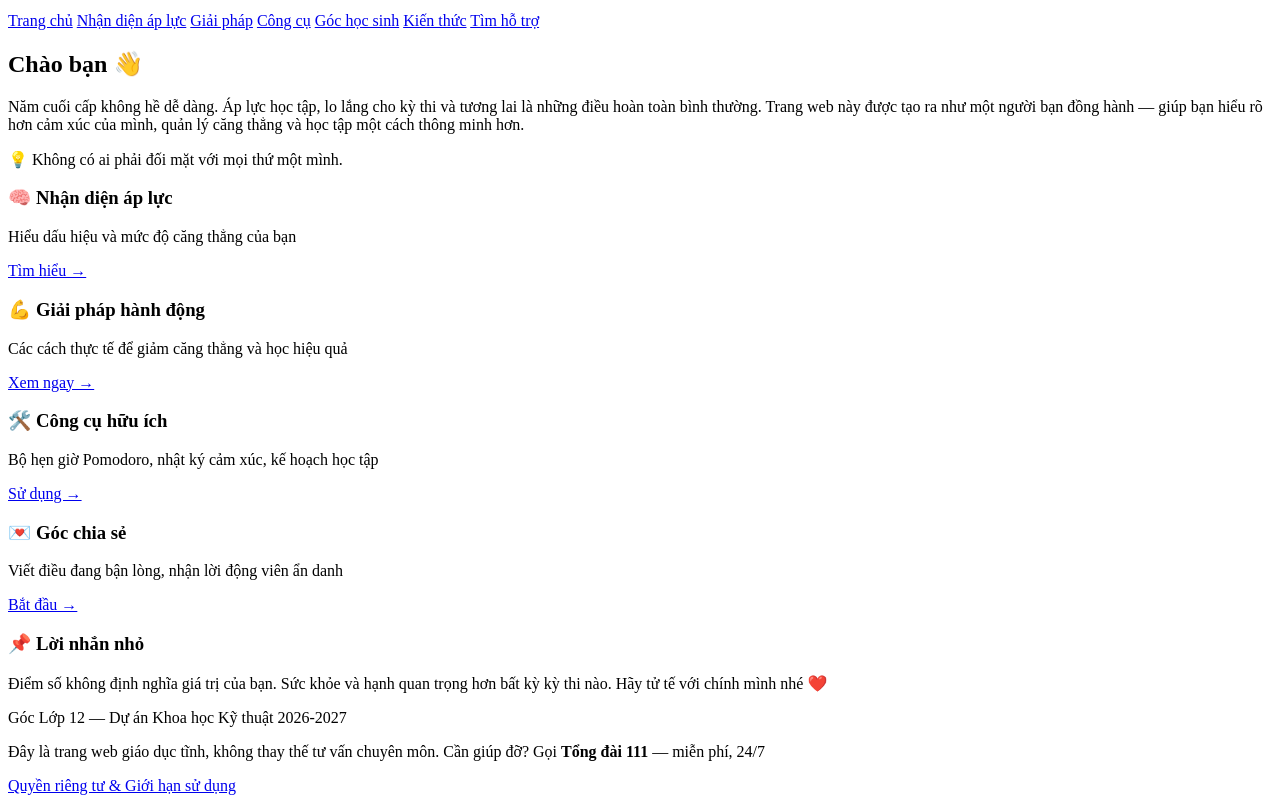
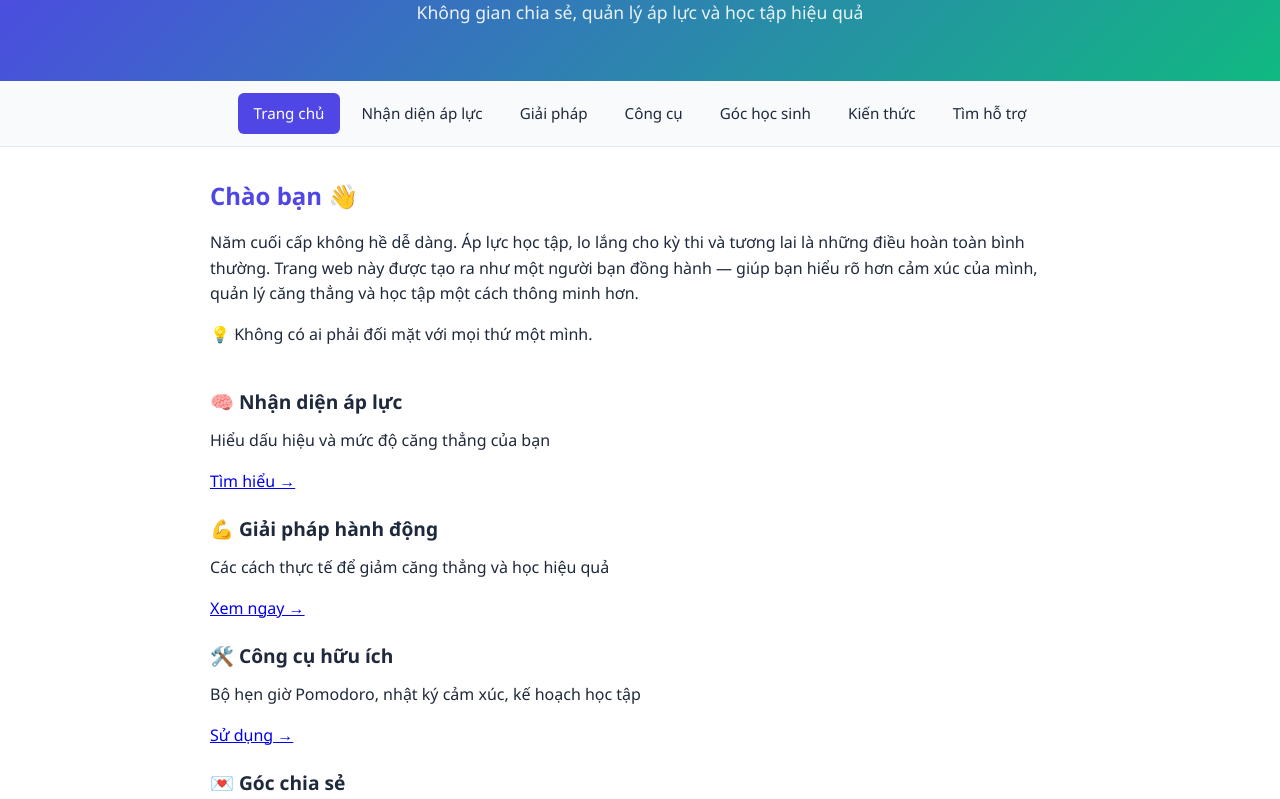
Before and after one commit to NguyenTheNamKhanh/web-khkt, a plain HTML site: page index.html in a window 1280 px wide. Shown: the part 103-902 px from the top of the page. Drawn offline with Linux system fonts and the light colour scheme; files that its build step writes are made by us from their sources.

Commit message:
Update style.css

```diff
--- a/assets/css/assets/css/style.css
+++ b/assets/css/assets/css/style.css
@@ -1,21 +1,129 @@
-.hero-actions {
-    align-items: stretch;
-    flex-direction: column;
-  }
+/* ===== CÀI ĐẶT CHUNG ===== */
+:root {
+    --primary: #4f46e5;
+    --primary-dark: #4338ca;
+    --secondary: #10b981;
+    --accent: #f59e0b;
+    --danger: #ef4444;
+    --light: #f8fafc;
+    --dark: #1e293b;
+    --gray: #64748b;
+    --bg: #ffffff;
+    --card-bg: #f8fafc;
+    --border: #e2e8f0;
+    --shadow: 0 2px 8px rgba(0,0,0,0.08);
+}
 
-  .hero-actions .btn,
-  .hero-actions .button {
-    width: 100%;
-  }
+[data-theme="dark"] {
+    --primary: #818cf8;
+    --secondary: #34d399;
+    --accent: #fbbf24;
+    --bg: #0f172a;
+    --card-bg: #1e293b;
+    --dark: #f1f5f9;
+    --gray: #94a3b8;
+    --border: #334155;
+    --shadow: 0 2px 8px rgba(0,0,0,0.3);
+}
 
-  .topic-card,
-  .info-card,
-  .content-card,
-  .tool-card {
-    padding: 20px;
-  }
+* {
+    box-sizing: border-box;
+    margin: 0;
+    padding: 0;
+}
 
-  .brand-text span {
-    font-size: 10px;
-  }
+body {
+    font-family: 'Segoe UI', Arial, sans-serif;
+    line-height: 1.6;
+    color: var(--dark);
+    background-color: var(--bg);
+    transition: background-color 0.3s ease, color 0.3s ease;
 }
+
+.container {
+    max-width: 900px;
+    margin: 0 auto;
+    padding: 0 20px;
+}
+
+/* ===== TIÊU ĐỀ ===== */
+.hero, .mini-hero {
+    background: linear-gradient(135deg, var(--primary) 0%, var(--secondary) 100%);
+    color: white;
+    padding: 40px 20px;
+    text-align: center;
+}
+
+.hero h1, .mini-hero h1 {
+    font-size: 2rem;
+    margin-bottom: 10px;
+}
+
+.subhead {
+    font-size: 1.1rem;
+    opacity: 0.9;
+}
+
+/* ===== ĐIỀU HƯỚNG ===== */
+.main-nav {
+    background: var(--card-bg);
+    border-bottom: 1px solid var(--border);
+    position: sticky;
+    top: 0;
+    z-index: 100;
+}
+
+.main-nav .container {
+    display: flex;
+    flex-wrap: wrap;
+    gap: 5px;
+    padding: 12px 20px;
+    justify-content: center;
+}
+
+.main-nav a {
+    padding: 8px 16px;
+    border-radius: 6px;
+    text-decoration: none;
+    color: var(--dark);
+    font-size: 0.95rem;
+    transition: all 0.2s;
+}
+
+.main-nav a:hover {
+    background: rgba(79, 70, 229, 0.1);
+    color: var(--primary);
+}
+
+.main-nav a.active {
+    background: var(--primary);
+    color: white;
+}
+
+/* ===== NỘI DUNG CHÍNH ===== */
+main.container {
+    padding: 30px 20px 60px;
+}
+
+section {
+    margin-bottom: 40px;
+}
+
+h2 {
+    font-size: 1.5rem;
+    margin-bottom: 15px;
+    color: var(--primary);
+}
+
+h3 {
+    font-size: 1.2rem;
+    margin: 20px 0 10px;
+}
+
+p {
+    margin-bottom: 15px;
+}
+
+hr {
+    border: none;
+    border-top: 1px solid
```
